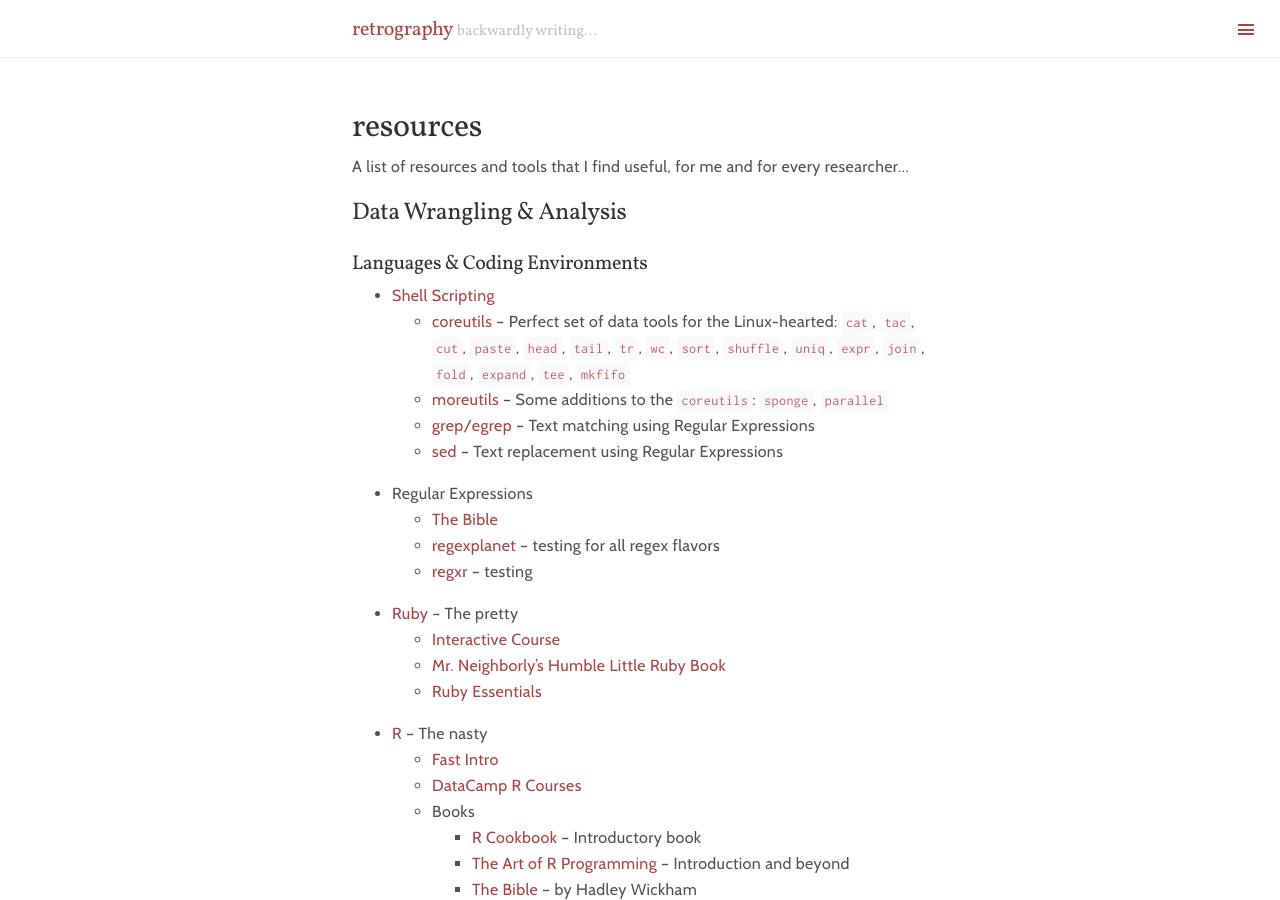
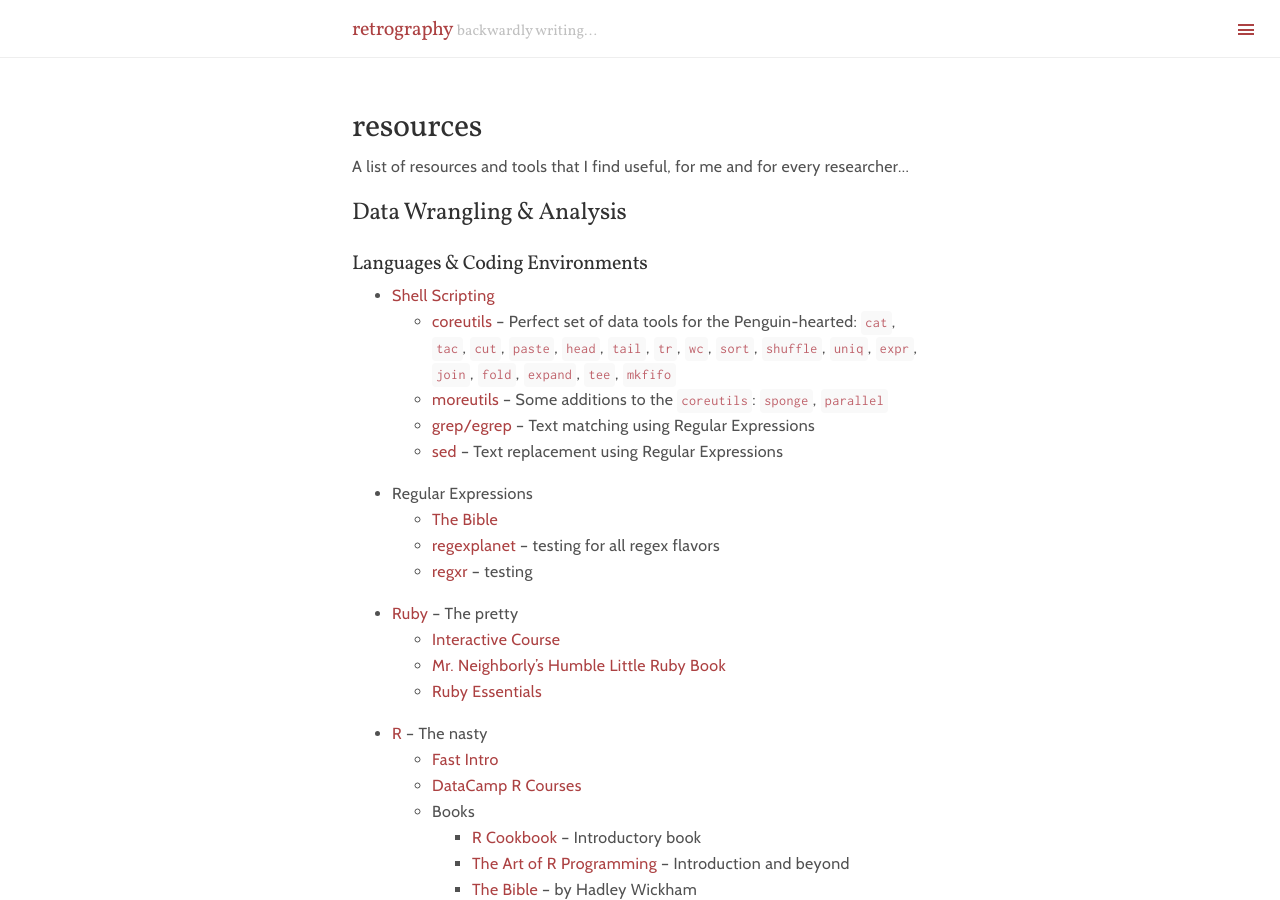
Before and after one commit to retrography/retrography.github.io, a Jekyll site: the page built from resources.markdown, in a window 1280 px wide and 900 px high. Built offline with Jekyll 4.4.1, drawn with Linux system fonts in a browser that asks for light colours; Markdown is read by kramdown in place of the engine named in the settings.

Commit message:
Update resources.markdown

```diff
--- a/resources.markdown
+++ b/resources.markdown
@@ -10,7 +10,7 @@ A list of resources and tools that I find useful, for me and for every researche
 ### Languages & Coding Environments
 
 * [Shell Scripting](http://www.freeos.com/guides/lsst/)
-	* [coreutils](http://www.gnu.org/software/coreutils/coreutils.html) -- Perfect set of data tools for the Linux-hearted: `cat`, `tac`, `cut`, `paste`, `head`, `tail`, `tr`, `wc`, `sort`, `shuffle`, `uniq`, `expr`, `join`, `fold`, `expand`, `tee`, `mkfifo`
+	* [coreutils](http://www.gnu.org/software/coreutils/coreutils.html) -- Perfect set of data tools for the Penguin-hearted: `cat`, `tac`, `cut`, `paste`, `head`, `tail`, `tr`, `wc`, `sort`, `shuffle`, `uniq`, `expr`, `join`, `fold`, `expand`, `tee`, `mkfifo`
 	* [moreutils](http://joeyh.name/code/moreutils/) -- Some additions to the `coreutils`: `sponge`, `parallel`
 	* [grep/egrep](http://www.grymoire.com/Unix/Grep.html) -- Text matching using Regular Expressions
 	* [sed](http://www.grymoire.com/Unix/Sed.html) -- Text replacement using Regular Expressions
```
